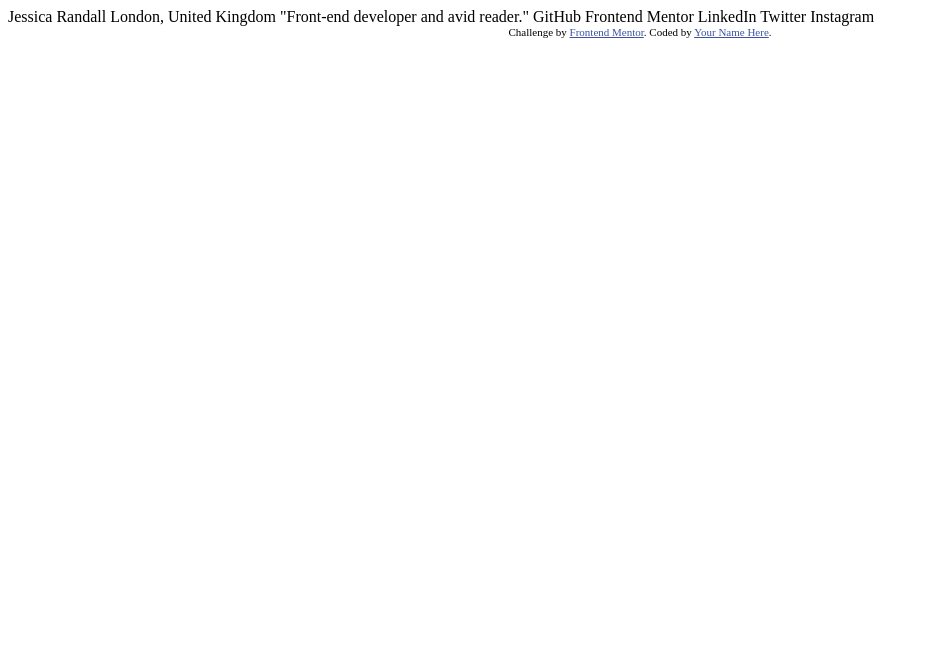
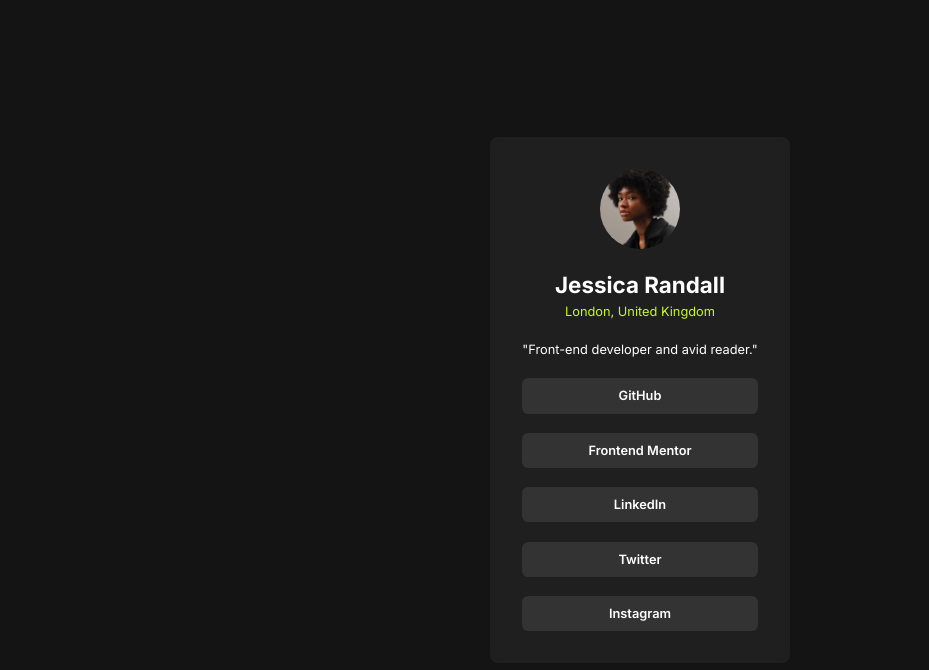
Before and after one commit to Abdelrahman-Almansory/social-links-profile-main, a plain HTML site: page index.html in a window 1280 px wide. Shown: the whole page, without its empty margins (0-929 px from the left). Drawn offline with Linux system fonts and the light colour scheme.

Commit message:
project done

```diff
--- a/index.html
+++ b/index.html
@@ -3,32 +3,42 @@
 <head>
   <meta charset="UTF-8">
   <meta name="viewport" content="width=device-width, initial-scale=1.0"> <!-- displays site properly based on user's device -->
-
+  <meta http-equiv="X-UA-Compatible" content="ie=edge">
   <link rel="icon" type="image/png" sizes="32x32" href="./assets/images/favicon-32x32.png">
-
+  <link rel="stylesheet" href="style.css">
   <title>Frontend Mentor | Social links profile</title>
 
-  <!-- Feel free to remove these styles or customise in your own stylesheet 👍 -->
-  <style>
-    .attribution { font-size: 11px; text-align: center; }
-    .attribution a { color: hsl(228, 45%, 44%); }
-  </style>
 </head>
 <body>
+  <main>
+    <section class="social-card-container">
+      <figure class="social-card__profile">
+        <img src="assets/images/avatar-jessica.jpeg" alt="" class="social-card__image">
+      </figure>
+      <article class="social-card-details">
+        <h1 class="social-card__name">Jessica Randall</h1>
+        <p class="social-card__address">London, United Kingdom</p>
+      </article>
+      <p class="social-card__info">
+        "Front-end developer and avid reader."
+      </p>
+      <button class="btn">
+        GitHub
+      </button>
+      <button class="btn">
+        Frontend Mentor
+      </button>
+      <button class="btn">
+        LinkedIn
+      </button>
+      <button class="btn">
+        Twitter
+      </button>
+      <button class="btn">
+        Instagram
+      </button>
+    </section>
+  </main>
 
-  Jessica Randall
-  London, United Kingdom
-  "Front-end developer and avid reader."
-
-  GitHub
-  Frontend Mentor
-  LinkedIn
-  Twitter
-  Instagram
-
-  <div class="attribution">
-    Challenge by <a href="https://www.frontendmentor.io?ref=challenge" target="_blank">Frontend Mentor</a>.
-    Coded by <a href="#">Your Name Here</a>.
-  </div>
 </body>
 </html>
--- /dev/null
+++ b/style.css
@@ -0,0 +1,128 @@
+@import url('https://fonts.googleapis.com/css2?family=Inter:ital,opsz,wght@0,14..32,100..900;1,14..32,100..900&display=swap');
+
+:root {
+    /* Colors */
+    --clr--pm--green: hsl(75, 94%, 57%);
+    --clr--pm--white: hsl(0, 0%, 100%);
+
+    --clr--grey700: hsl(0, 0%, 20%);
+    --clr--grey800: hsl(0, 0%, 12%);
+    --clr--grey900: hsl(0, 0%, 8%);
+    /* fOntfamily */
+    --ff--inter: "Inter", serif;
+    /* Font weight */
+    --fw--sm: 400;
+    --fw--lg: 600;
+    --fw--xl: 700;
+}
+
+/* CSS RESET */
+/* 1. Use a more-intuitive box-sizing model */
+*, *::before, *::after {
+    box-sizing: border-box;
+  }
+
+  /* 2. Remove default margin */
+  * {
+    margin: 0;
+    padding: 0;
+  }
+
+  body {
+    /* 3. Add accessible line-height */
+    line-height: 1.5;
+    /* 4. Improve text rendering */
+    -webkit-font-smoothing: antialiased;
+  }
+
+  /* 5. Improve media defaults */
+  img, picture, video, canvas, svg {
+    display: block;
+    max-width: 100%;
+  }
+
+  /* 6. Inherit fonts for form controls */
+  input, button, textarea, select {
+    font: inherit;
+  }
+
+  /* 7. Avoid text overflows */
+  p, h1, h2, h3, h4, h5, h6 {
+    overflow-wrap: break-word;
+  }
+
+  /* 8. Improve line wrapping */
+  p {
+    text-wrap: pretty;
+  }
+  h1, h2, h3, h4, h5, h6 {
+    text-wrap: balance;
+  }
+
+  /*
+    9. Create a root stacking context
+  */
+  #root, #__next {
+    isolation: isolate;
+  }
+
+body {
+    background-color: var(--clr--grey900);
+}
+
+main {
+    display: flex;
+    align-items: center;
+    justify-content: center;
+    height: 100vh;
+}
+
+.social-card-container {
+    margin-inline: auto;
+    padding: 2rem;
+    background-color: var(--clr--grey800);
+    display: flex;
+    flex-direction: column;
+    align-items: center;
+    gap: 1.2rem;
+    text-align: center;
+    border-radius: 0.5rem;
+    color: var(--clr--pm--white);
+    font-family: var(--ff--inter);
+    font-size: 0.8rem;
+    font-weight: var(--fw--sm);
+}
+
+.social-card__profile {
+    width: 5rem;
+}
+
+.social-card__image {
+    border-radius: 50%;
+}
+
+.social-card__name {
+    font-size: 1.4rem;
+    font-weight: var(--fw--xl);
+}
+
+.social-card__address {
+    color: var(--clr--pm--green);
+}
+
+.btn {
+    background-color: var(--clr--grey700);
+    width: 100%;
+    border: none;
+    padding: 0.5rem;
+    border-radius: 0.5em;
+    color: var(--clr--pm--white);
+    font-weight: var(--fw--lg);
+    cursor: pointer;
+    transition: background-color 0.15s, color 0.15s;
+}
+
+.btn:hover {
+    background-color: var(--clr--pm--green);
+    color: var(--clr--grey900);
+}
```
